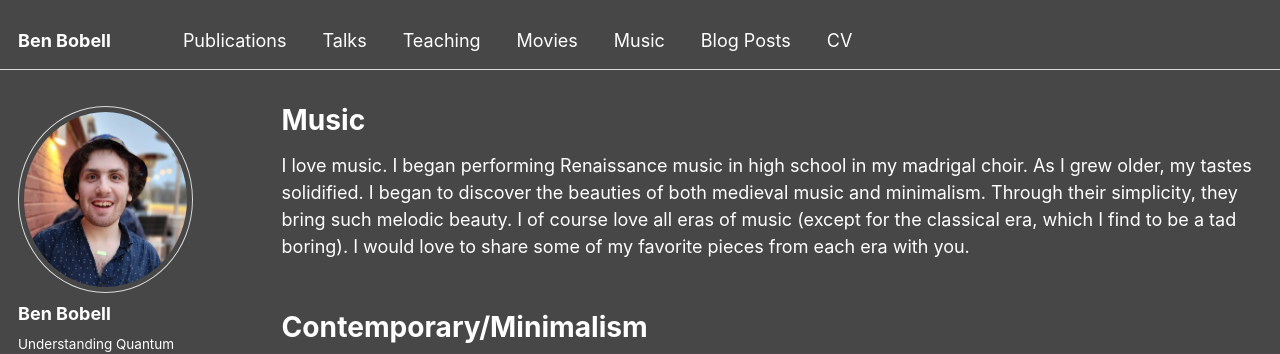
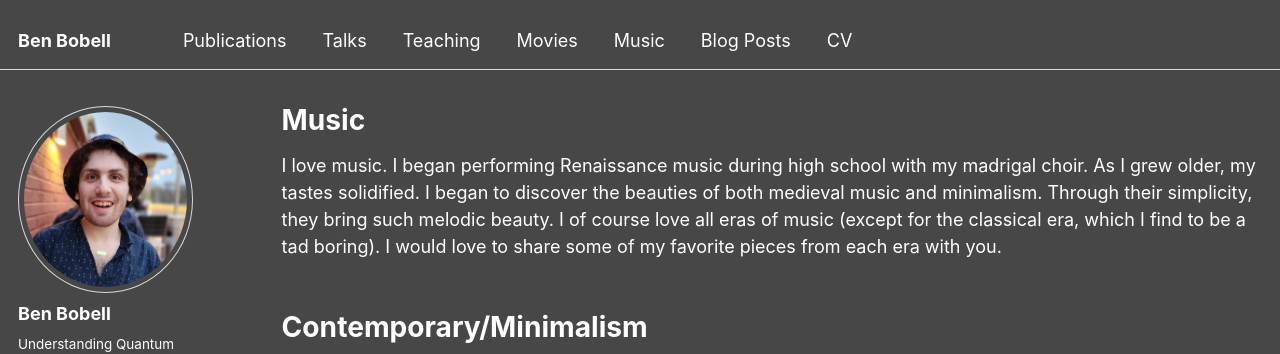
Before and after one commit to BenBobell00/BenBobell00.github.io, a Jekyll site: the page built from _pages/music.html, in a window 1280 px wide and 900 px high, cut to the strip 0-354 px from the top of the window. Built offline with Jekyll 4.4.1, drawn with Linux system fonts in a browser that asks for light colours; some web fonts are replaced.

Commit message:
Update music.html

```diff
--- a/_pages/music.html
+++ b/_pages/music.html
@@ -5,7 +5,7 @@ permalink: /music/
 author_profile: true
 ---
 <p>
-I love music. I began performing Renaissance music in high school in my madrigal choir. As I grew older, my tastes solidified.
+I love music. I began performing Renaissance music during high school with my madrigal choir. As I grew older, my tastes solidified.
 I began to discover the beauties of both medieval music and minimalism. Through their simplicity, they bring such melodic beauty.
 I of course love all eras of music (except for the classical era, which I find to be a tad boring).
 I would love to share some of my favorite pieces from each era with you.</p>
```
